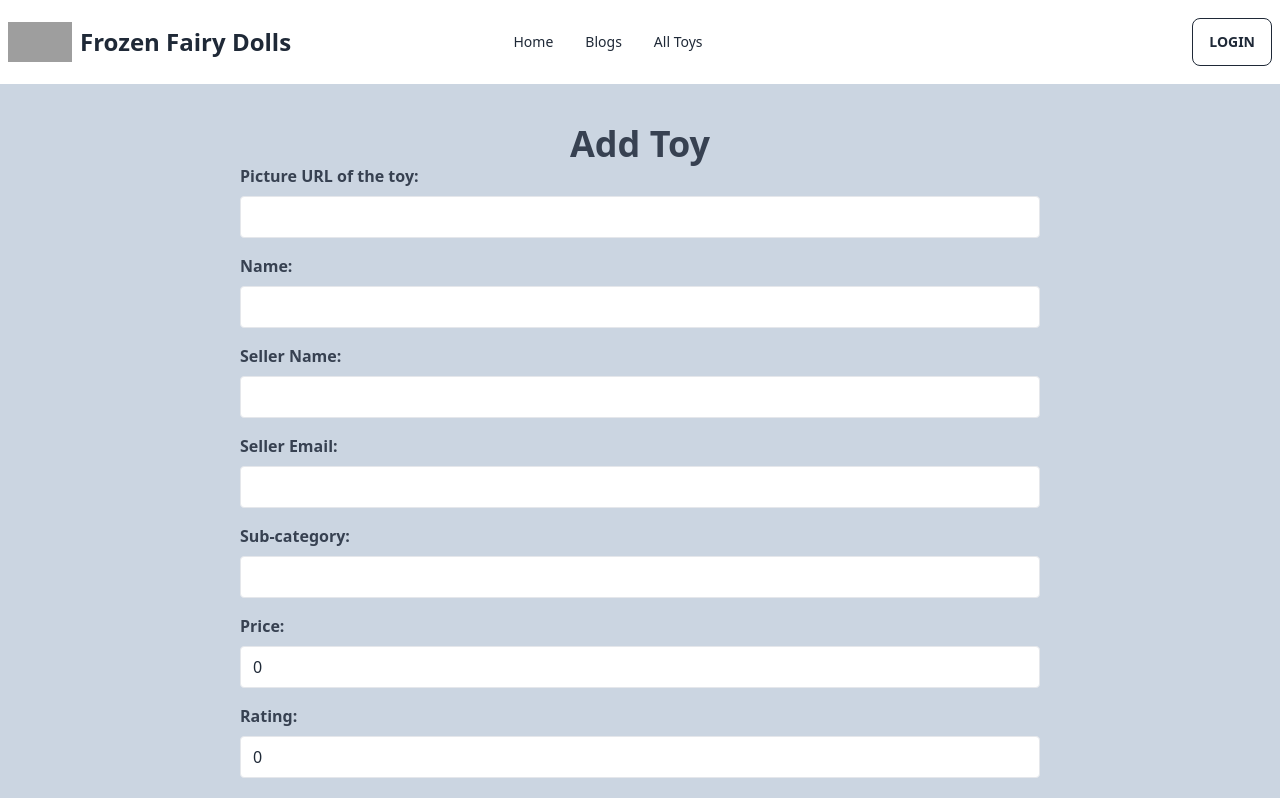
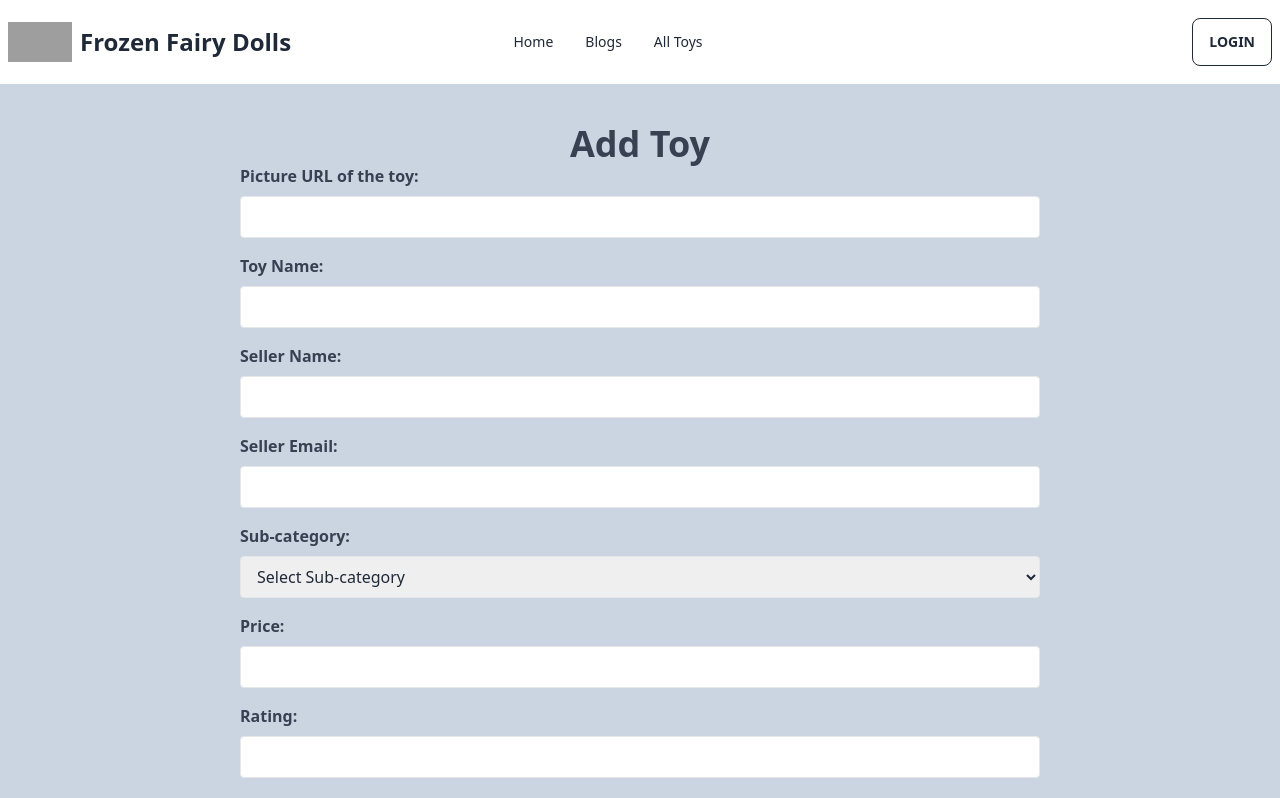
Before and after one commit to zesanahmed/Frozen-fairytales-dolls-client, a React (Vite) app: page /addToy in a window 1280 px wide. Shown: the top 798 px of the page. Built offline with nearby package versions, Linux system fonts and the light colour scheme; no server answers; grey boxes are pictures that could not be loaded.

Commit message:
all toys page and its data table  added

```diff
--- a/package.json
+++ b/package.json
@@ -19,7 +19,8 @@
     "react-router-dom": "^6.14.1",
     "react-tabs": "^6.0.2",
     "react-tooltip": "^5.18.0",
-    "sort-by": "^1.2.0"
+    "sort-by": "^1.2.0",
+    "sweetalert2": "^11.7.18"
   },
   "devDependencies": {
     "@types/react": "^18.2.14",
--- a/src/Routes/Routes.jsx
+++ b/src/Routes/Routes.jsx
@@ -24,7 +24,8 @@ const router = createBrowserRouter([
             },
             {
                 path: '/allToys',
-                element: <AllToys></AllToys>
+                element: <AllToys></AllToys>,
+                loader: () => fetch('http://localhost:5000/toys')
             },
             {
                 path: '/login',
--- a/src/pages/AddToy/AddToy.jsx
+++ b/src/pages/AddToy/AddToy.jsx
@@ -1,33 +1,50 @@
+import { data } from 'autoprefixer';
 import { useState } from 'react';
+import Swal from 'sweetalert2'
 
 const AddToy = () => {
-    const [toyData, setToyData] = useState({
-        pictureUrl: '',
-        name: '',
-        sellerName: '',
-        sellerEmail: '',
-        subCategory: '',
-        price: 0,
-        rating: 0,
-        quantity: 0,
-        description: ''
-    });
 
-    const handleChange = (e) => {
-        const { name, value } = e.target;
-        setToyData((prevState) => ({ ...prevState, [name]: value }));
-    };
 
     const handleSubmit = (e) => {
         e.preventDefault();
-        // Handle form submission or data processing here
-        console.log(toyData);
+        const form = e.target;
+        const pictureUrl = form.pictureUrl.value;
+        const name = form.name.value;
+        const sellerName = form.sellerName.value;
+        const sellerEmail = form.sellerEmail.value;
+        const subCategory = form.subCategory.value;
+        const price = form.price.value;
+        const rating = form.rating.value;
+        const quantity = form.quantity.value;
+        const description = form.description.value;
+        const user = { pictureUrl, name, sellerName, sellerEmail, subCategory, price, rating, quantity, description }
+        console.log(user);
+
+
+        fetch("http://localhost:5000/toys", {
+            method: "POST",
+            headers: { "content-type": "application/json" },
+            body: JSON.stringify(user)
+        })
+            .then(res => res.json())
+            .then(data => {
+                console.log(data);
+                if (data.insertedId) {
+                    Swal.fire({
+                        title: 'Successfully Added!',
+                        text: 'Do you want to continue',
+                        icon: 'success',
+                        confirmButtonText: 'Cool'
+                    })
+                    form.reset();
+                }
+            })
     };
 
     return (
         <div className='bg-slate-300'>
             <p className='text-center text-4xl text-gray-700 font-bold pt-10'>Add Toy</p>
-            <form onSubmit={handleSubmit} className='mx-20 px-40'>
+            <form onSubmit={handleSubmit} className='mx-20 px-40 pb-10'>
                 <div className="mb-4">
                     <label htmlFor="pictureUrl" className="block text-gray-700 font-bold mb-2">
                         Picture URL of the toy:
@@ -36,21 +53,19 @@ const AddToy = () => {
                         type="text"
                         id="pictureUrl"
                         name="pictureUrl"
-                        value={toyData.pictureUrl}
-                        onChange={handleChange}
+
                         className="border rounded px-3 py-2 w-full"
                     />
                 </div>
                 <div className="mb-4">
                     <label htmlFor="name" className="block text-gray-700 font-bold mb-2">
-                        Name:
+                        Toy Name:
                     </label>
                     <input
                         type="text"
                         id="name"
                         name="name"
-                        value={toyData.name}
-                        onChange={handleChange}
+
                         className="border rounded px-3 py-2 w-full"
                     />
                 </div>
@@ -62,8 +77,7 @@ const AddToy = () => {
                         type="text"
                         id="sellerName"
                         name="sellerName"
-                        value={toyData.sellerName}
-                        onChange={handleChange}
+
                         className="border rounded px-3 py-2 w-full"
                     />
                 </div>
@@ -75,8 +89,7 @@ const AddToy = () => {
                         type="email"
                         id="sellerEmail"
                         name="sellerEmail"
-                        value={toyData.sellerEmail}
-                        onChange={handleChange}
+
                         className="border rounded px-3 py-2 w-full"
                     />
                 </div>
@@ -84,14 +97,17 @@ const AddToy = () => {
                     <label htmlFor="subCategory" className="block text-gray-700 font-bold mb-2">
                         Sub-category:
                     </label>
-                    <input
-                        type="text"
+                    <select
                         id="subCategory"
                         name="subCategory"
-                        value={toyData.subCategory}
-                        onChange={handleChange}
+
                         className="border rounded px-3 py-2 w-full"
-                    />
+                    >
+                        <option value="">Select Sub-category</option>
+                        <option value="Disney princes">Disney princes</option>
+                        <option value="Frozen dolls">Frozen dolls</option>
+                        <option value="Animation characters">Animation characters</option>
+                    </select>
                 </div>
                 <div className="mb-4">
                     <label htmlFor="price" className="block text-gray-700 font-bold mb-2">
@@ -101,8 +117,7 @@ const AddToy = () => {
                         type="number"
                         id="price"
                         name="price"
-                        value={toyData.price}
-                        onChange={handleChange}
+
                         className="border rounded px-3 py-2 w-full"
                     />
                 </div>
@@ -114,8 +129,7 @@ const AddToy = () => {
                         type="number"
                         id="rating"
                         name="rating"
-                        value={toyData.rating}
-                        onChange={handleChange}
+
                         className="border rounded px-3 py-2 w-full"
                     />
                 </div>
@@ -127,8 +141,7 @@ const AddToy = () => {
                         type="number"
                         id="quantity"
                         name="quantity"
-                        value={toyData.quantity}
-                        onChange={handleChange}
+
                         className="border rounded px-3 py-2 w-full"
                     />
                 </div>
@@ -139,14 +152,13 @@ const AddToy = () => {
                     <textarea
                         id="description"
                         name="description"
-                        value={toyData.description}
-                        onChange={handleChange}
+
                         className="border rounded px-3 py-2 w-full"
                     ></textarea>
                 </div>
                 <button
                     type="submit"
-                    className="bg-blue-500 text-white py-2 px-4 rounded hover:bg-blue-600"
+                    className="bg-blue-500 text-white  py-2 px-4 rounded hover:bg-blue-600"
                 >
                     Submit
                 </button>
--- /dev/null
+++ b/src/pages/AddToy/TableCard.jsx
@@ -0,0 +1,30 @@
+import React from 'react';
+
+const TableCard = ({ toy }) => {
+    const { _id, sellerName, name, subCategory, price, quantity } = toy;
+    return (
+        <tr>
+            <td>
+                <div className="flex items-center space-x-3">
+                    <div>
+                        <div className="font-bold">{toy?.sellerName}</div>
+                    </div>
+                </div>
+            </td>
+            <td>
+                {name}
+                <br />
+                <span className="badge badge-ghost badge-sm">{subCategory}</span>
+            </td>
+            <td>Price: ${price}
+                <br />
+                <span>Quantity: {quantity}</span>
+            </td>
+            <th>
+                <button className="btn btn-ghost btn-xs">View Details</button>
+            </th>
+        </tr>
+    );
+};
+
+export default TableCard;
--- a/src/pages/AllToys/AllToys.jsx
+++ b/src/pages/AllToys/AllToys.jsx
@@ -1,10 +1,32 @@
-import React from 'react';
+import { useLoaderData } from "react-router-dom";
+import TableCard from "../AddToy/TableCard";
+
 
 const AllToys = () => {
+    const toys = useLoaderData();
     return (
-        <div>
-            All toys
-        </div>
+        <div className="overflow-x-auto mx-40 mb-20">
+            <p className="text-4xl font-bold my-4 text-center">All Toys</p>
+            {/* head */}
+            <table className="table bg-slate-200 ">
+                <thead>
+                    <tr>
+                        <th>Seller Name</th>
+                        <th>Toy Name / Sub Category</th>
+                        <th>Price / Quantity</th>
+                        <th></th>
+                    </tr>
+                </thead>
+                <tbody>
+                    {
+                        toys.map(toy => <TableCard
+                            key={toy._id}
+                            toy={toy}
+                        ></TableCard>)
+                    }
+                </tbody>
+            </table>
+        </div >
     );
 };
 
--- a/src/pages/Categories/Categories.jsx
+++ b/src/pages/Categories/Categories.jsx
@@ -6,6 +6,8 @@ import AnimationCategory from './AnimationCategory';
 
 const Categories = () => {
     return (
+        <div>
+            <p className='text-4xl text-center font-bold text-slate-700 mt-5 mb-3'>Categories</p>
             <Tabs className="mx-4">
                 <TabList>
                     <Tab>Disney princes</Tab>
@@ -23,6 +25,7 @@ const Categories = () => {
                     <AnimationCategory />
                 </TabPanel>
             </Tabs>
+        </div>
     );
 };
 
```
Also changed, not shown: 1 other file (tests, documents, lock files or other folders). Lines whose indentation alone changed are shown as unchanged.
